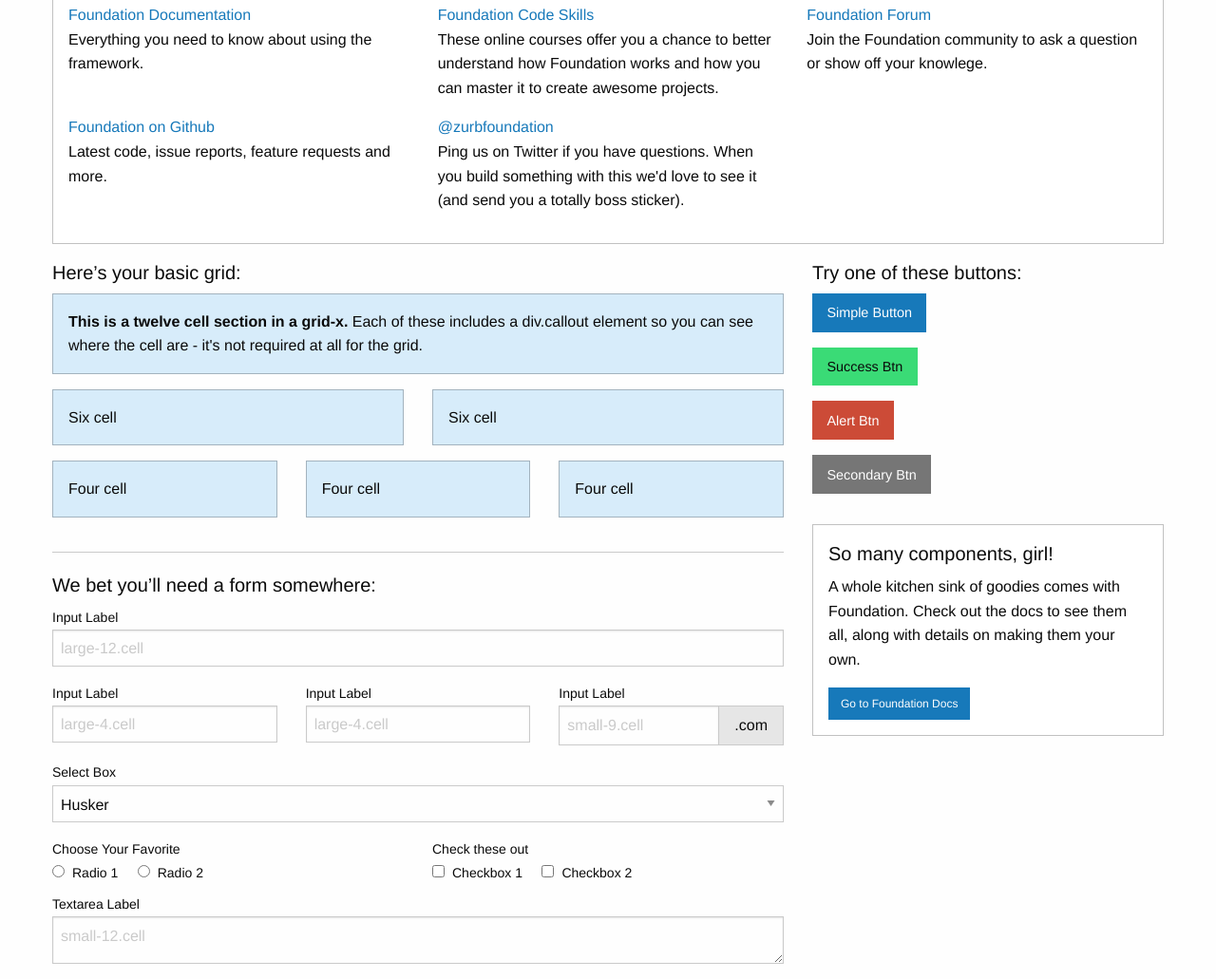
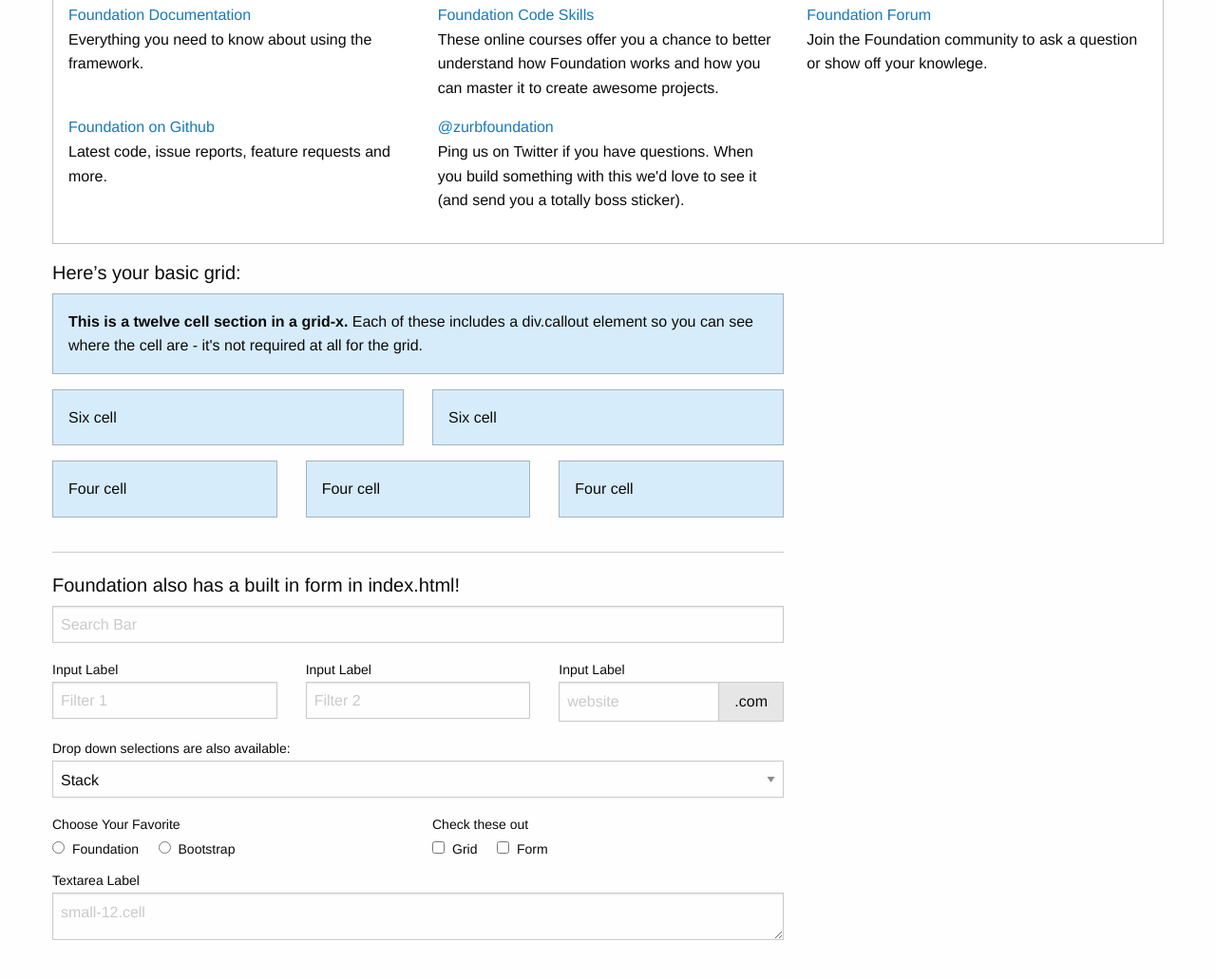
Before and after one commit to dereksong01/Astro0, a plain HTML site: page index.html in a window 1280 px wide. Shown: the part 275-1306 px from the top of the page at 95% size. After the commit the page ends 1281 px from the top, so only its background shows below. Drawn offline with Linux system fonts and the light colour scheme.

Commit message:
updated hw21

```diff
--- a/index.html
+++ b/index.html
@@ -89,28 +89,28 @@
 
           <hr />
 
-          <h5>We bet you&rsquo;ll need a form somewhere:</h5>
+          <h5>Foundation also has a built in form in index.html!</h5>
           <form>
             <div class="grid-x grid-padding-x">
               <div class="large-12 cell">
-                <label>Input Label</label>
-                <input type="text" placeholder="large-12.cell" />
+                <label></label>
+                <input type="text" placeholder="Search Bar" />
               </div>
             </div>
             <div class="grid-x grid-padding-x">
               <div class="large-4 medium-4 cell">
                 <label>Input Label</label>
-                <input type="text" placeholder="large-4.cell" />
+                <input type="text" placeholder="Filter 1" />
               </div>
               <div class="large-4 medium-4 cell">
                 <label>Input Label</label>
-                <input type="text" placeholder="large-4.cell" />
+                <input type="text" placeholder="Filter 2" />
               </div>
               <div class="large-4 medium-4 cell">
                 <div class="grid-x">
                   <label>Input Label</label>
                   <div class="input-group">
-                    <input type="text" placeholder="small-9.cell" class="input-group-field" />
+                    <input type="text" placeholder="website" class="input-group-field" />
                     <span class="input-group-label">.com</span>
                   </div>
                 </div>
@@ -118,25 +118,25 @@
             </div>
             <div class="grid-x grid-padding-x">
               <div class="large-12 cell">
-                <label>Select Box</label>
+                <label>Drop down selections are also available:</label>
                 <select>
-                  <option value="husker">Husker</option>
-                  <option value="starbuck">Starbuck</option>
-                  <option value="hotdog">Hot Dog</option>
-                  <option value="apollo">Apollo</option>
+                  <option value="husker">Stack</option>
+                  <option value="starbuck">List</option>
+                  <option value="hotdog">Queue</option>
+                  <option value="apollo">Dictionary</option>
                 </select>
               </div>
             </div>
             <div class="grid-x grid-padding-x">
               <div class="large-6 medium-6 cell">
                 <label>Choose Your Favorite</label>
-                <input type="radio" name="pokemon" value="Red" id="pokemonRed"><label for="pokemonRed">Radio 1</label>
-                <input type="radio" name="pokemon" value="Blue" id="pokemonBlue"><label for="pokemonBlue">Radio 2</label>
+                <input type="radio" name="pokemon" value="Red" id="pokemonRed"><label for="pokemonRed">Foundation</label>
+                <input type="radio" name="pokemon" value="Blue" id="pokemonBlue"><label for="pokemonBlue">Bootstrap</label>
               </div>
               <div class="large-6 medium-6 cell">
                 <label>Check these out</label>
-                <input id="checkbox1" type="checkbox"><label for="checkbox1">Checkbox 1</label>
-                <input id="checkbox2" type="checkbox"><label for="checkbox2">Checkbox 2</label>
+                <input id="checkbox1" type="checkbox"><label for="checkbox1">Grid</label>
+                <input id="checkbox2" type="checkbox"><label for="checkbox2">Form</label>
               </div>
             </div>
             <div class="grid-x grid-padding-x">
@@ -148,21 +148,6 @@
           </form>
         </div>
 
-        <div class="large-4 medium-4 cell">
-          <h5>Try one of these buttons:</h5>
-          <p><a href="#" class="button">Simple Button</a><br/>
-          <a href="#" class="success button">Success Btn</a><br/>
-          <a href="#" class="alert button">Alert Btn</a><br/>
-          <a href="#" class="secondary button">Secondary Btn</a></p>
-          <div class="callout">
-            <h5>So many components, girl!</h5>
-            <p>A whole kitchen sink of goodies comes with Foundation. Check out the docs to see them all, along with details on making them your own.</p>
-            <a href="http://foundation.zurb.com/sites/docs/" class="small button">Go to Foundation Docs</a>
-          </div>
-        </div>
-      </div>
-    </div>
-
     <script src="js/vendor/jquery.js"></script>
     <script src="js/vendor/what-input.js"></script>
     <script src="js/vendor/foundation.js"></script>
```
